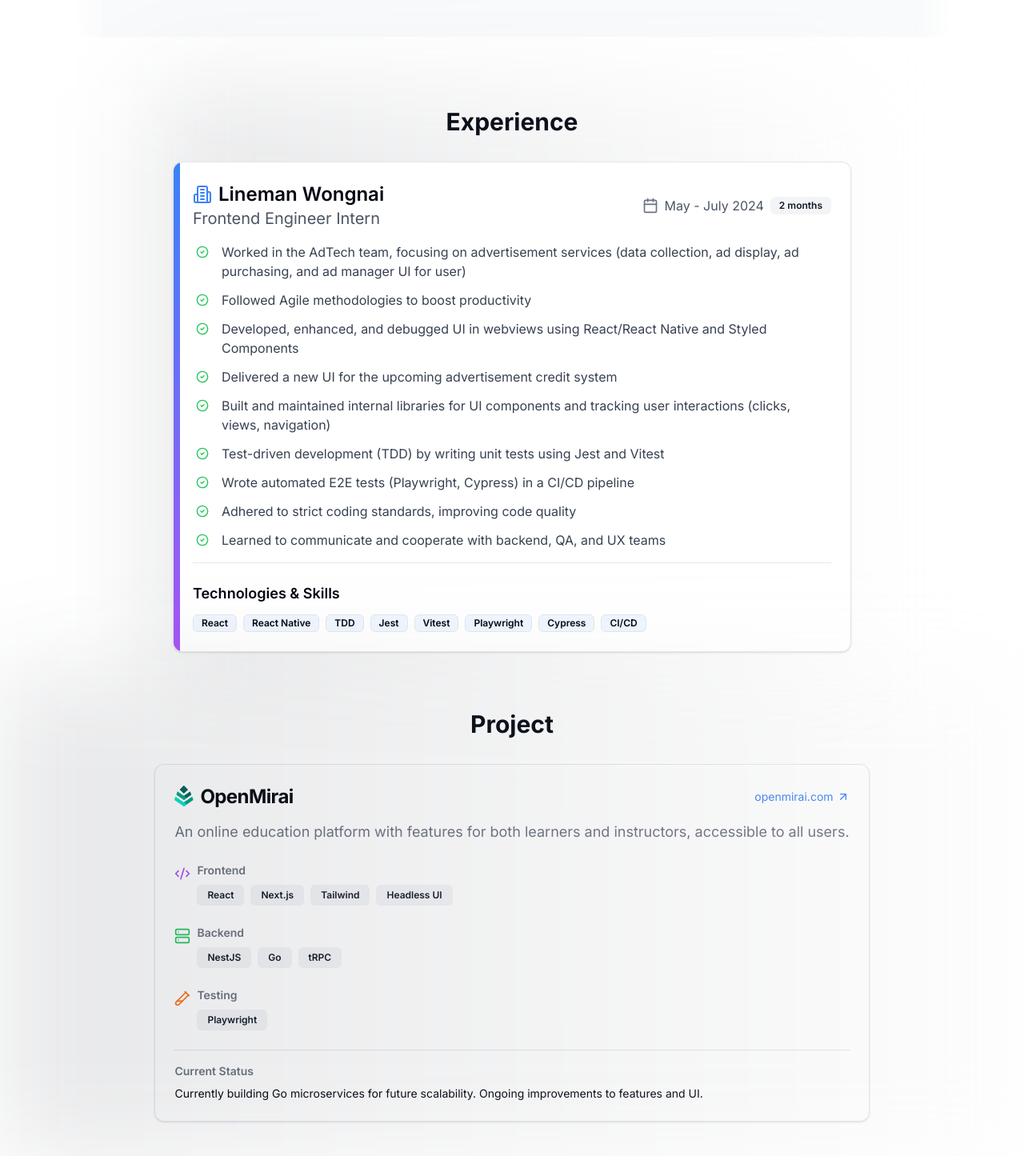
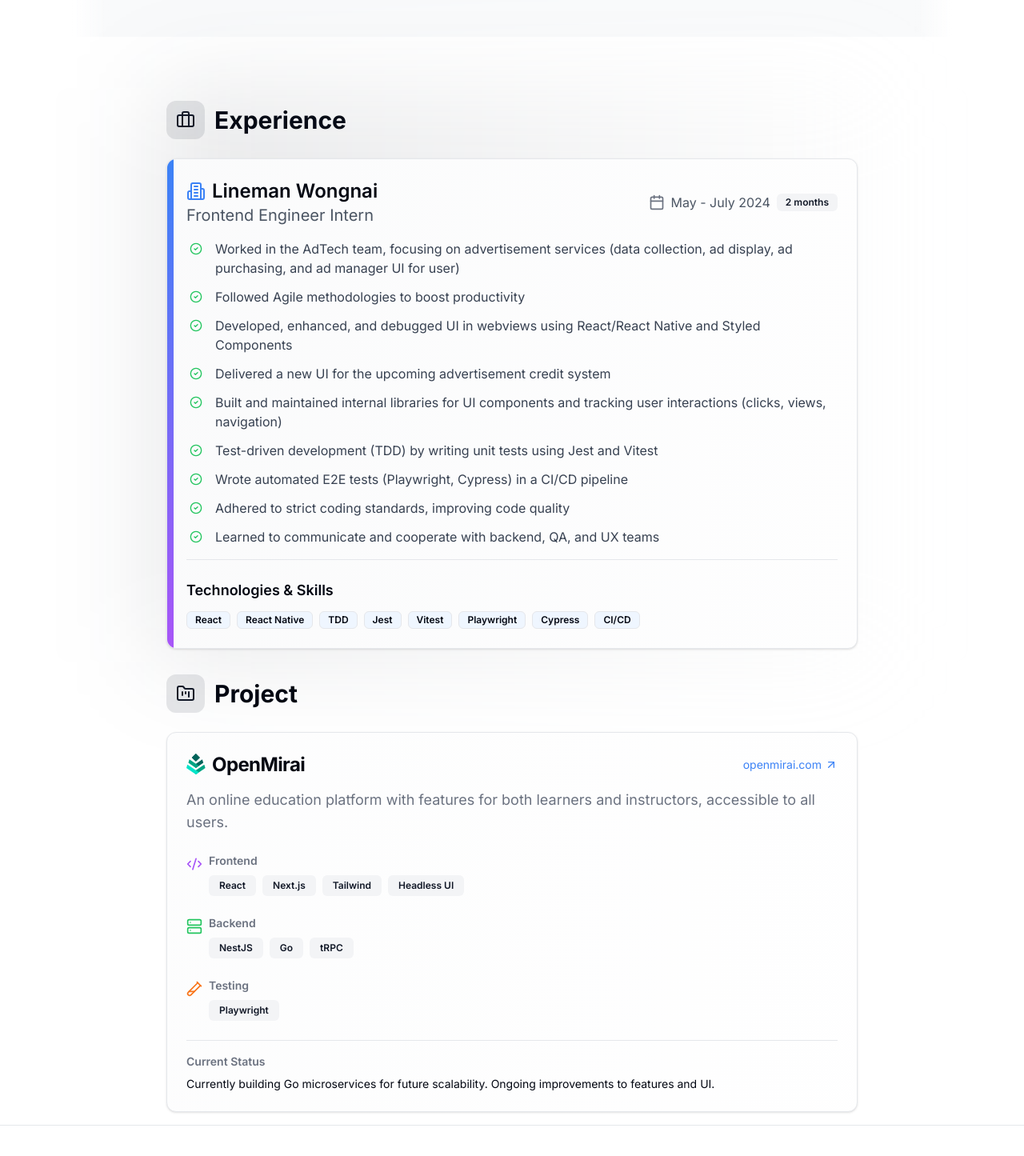
Before and after one commit to PakornBank/portfolio-next, a Next.js app: page / in a window 1280 px wide. Shown: the part 1425-2870 px from the top of the page at 80% size. Built offline with nearby package versions, Linux system fonts and the light colour scheme.

Commit message:
fix: z-index and color gradient

```diff
--- a/src/app/page.tsx
+++ b/src/app/page.tsx
@@ -6,7 +6,7 @@
 
 export default function Home() {
 	return (
-		<div className="min-h-screen bg-background text-foreground">
+		<div className="min-h-screen bg-background text-foreground -z-50">
 			<HeroSection />
 			<AboutSection />
 			<ExperienceSection />
--- a/src/components/AboutSection/index.tsx
+++ b/src/components/AboutSection/index.tsx
@@ -26,7 +26,8 @@
 							delay={0.2}
 							className="relative h-[calc(100%-3rem)]"
 						>
-							<Card className="relative h-full p-6 backdrop-blur-sm border border-primary/10 bg-background/50">
+							<div className="absolute inset-0 bg-gradient-to-r from-secondary/10 to-primary/10 rounded-2xl blur-3xl" />
+							<Card className="relative h-full p-6 backdrop-blur-sm border border-primary/10 bg-gradient-to-r from-secondary/15 to-secondary/25 z-10">
 								<CardContent className="p-0 h-full flex items-center">
 									<p className="text-lg leading-relaxed">
 										Interested in full-stack software development, I am
@@ -55,7 +56,7 @@
 							className="relative h-[calc(100%-3rem)]"
 						>
 							<div className="absolute inset-0 bg-gradient-to-r from-secondary/10 to-primary/10 rounded-2xl blur-3xl" />
-							<Card className="relative h-full p-6 backdrop-blur-sm border border-primary/10 bg-background/50">
+							<Card className="relative h-full p-6 backdrop-blur-sm border border-primary/10 bg-gradient-to-r from-secondary/15 to-secondary/25 z-10">
 								<CardContent className="p-0 h-full flex flex-col justify-center">
 									<div className="space-y-4">
 										<div className="flex flex-col gap-4">
--- a/src/components/ExperienceSection/index.tsx
+++ b/src/components/ExperienceSection/index.tsx
@@ -1,21 +1,26 @@
 import React from "react";
 import { Card, CardContent } from "@/components/ui/card";
 import { Badge } from "@/components/ui/badge";
-import { Calendar, Building2, CheckCircle2 } from "lucide-react";
+import { Calendar, Building2, CheckCircle2, Briefcase } from "lucide-react";
 import { EXPERIENCE } from "./constant";
 import ScrollAnimation from "../ScrollAnimation";
 
 const ExperienceSection = () => {
 	return (
-		<div id="experience" className="w-full max-w-4xl mx-auto p-6 relative">
+		<div id="experience" className="w-full max-w-4xl mx-auto p-4 relative">
 			<div className="absolute inset-0 bg-gradient-to-r from-primary/10 to-secondary/10 rounded-2xl blur-3xl" />
 
 			<ScrollAnimation>
-				<h2 className="text-3xl font-bold mb-8 text-center">Experience</h2>
+				<div className="flex items-center justify-start gap-3 mb-6 w-full">
+					<div className="bg-primary/10 p-3 rounded-xl">
+						<Briefcase className="w-6 h-6 text-primary" />
+					</div>
+					<h2 className="text-3xl font-bold">Experience</h2>
+				</div>
 			</ScrollAnimation>
 
 			<ScrollAnimation delay={0.1}>
-				<Card className="relative overflow-hidden border border-gray-200 dark:border-gray-800">
+				<Card className="relative overflow-hidden border border-gray-200 dark:border-gray-800 bg-gradient-to-r from-secondary/40 to-secondary/10">
 					<div className="absolute top-0 left-0 w-2 h-full bg-gradient-to-b from-blue-500 to-purple-500" />
 
 					<CardContent className="p-6">
--- a/src/components/ProjectsSection/ProjectCard.tsx
+++ b/src/components/ProjectsSection/ProjectCard.tsx
@@ -20,8 +20,8 @@
 	iconPath,
 }: ProjectCardProps) => {
 	return (
-		<ScrollAnimation delay={0.1}>
-			<Card className="w-full max-w-4xl overflow-hidden">
+		<ScrollAnimation delay={0.1} className="relative">
+			<Card className="w-full overflow-hidden bg-gradient-to-r from-secondary/20 to-secondary/5">
 				<ScrollAnimation>
 					<CardHeader>
 						<div className="flex items-center justify-between">
--- a/src/components/ProjectsSection/index.tsx
+++ b/src/components/ProjectsSection/index.tsx
@@ -1,18 +1,21 @@
+import { FolderKanban } from "lucide-react";
 import ScrollAnimation from "../ScrollAnimation";
 import ProjectCard from "./ProjectCard";
 import { PROJECT_DATA } from "./constant";
 
 const ProjectSection = () => {
 	return (
-		<section
-			id="project"
-			className="w-full py-12 flex flex-col items-center px-4 relative"
-		>
-			<ScrollAnimation>
-				<h2 className="text-3xl font-bold mb-8 text-center">Project</h2>
+		<section id="project" className="w-full max-w-4xl mx-auto p-4 relative">
+			<ScrollAnimation className="z-10 w-full">
+				<div className="flex items-center justify-start gap-3 mb-6 w-full">
+					<div className="bg-primary/10 p-3 rounded-xl">
+						<FolderKanban className="w-6 h-6 text-primary" />
+					</div>
+					<h2 className="text-3xl font-bold text-center">Project</h2>
+				</div>
 			</ScrollAnimation>
 			<ProjectCard {...PROJECT_DATA} />
-			<div className="absolute inset-0 bg-gradient-to-r from-primary/10 to-secondary/10 rounded-2xl blur-3xl" />
+			<div className="absolute inset-0 bg-gradient-to-r from-primary/10 to-secondary/10 rounded-2xl blur-3xl -z-10" />
 		</section>
 	);
 };
```
